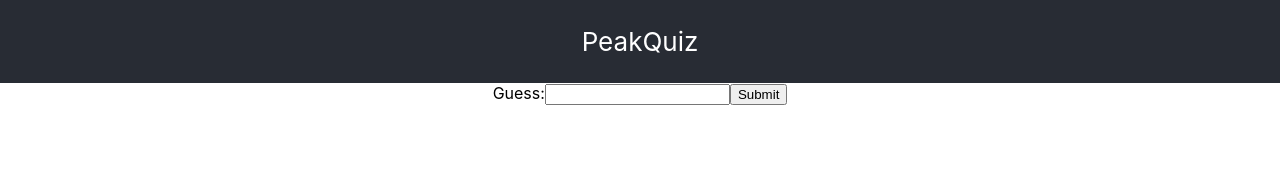
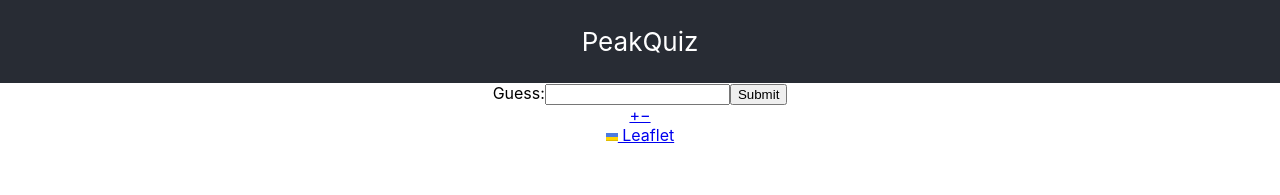
Before and after one commit to tjasz/peakquiz, a React (Create React App) app: page / in a window 1280 px wide. Shown: the top 195 px of the page. Built offline with nearby package versions, Linux system fonts and the light colour scheme.

Commit message:
Use a leaflet mapcontainer

```diff
--- a/package.json
+++ b/package.json
@@ -10,6 +10,7 @@
     "@types/node": "^16.18.96",
     "@types/react": "^18.3.1",
     "@types/react-dom": "^18.3.0",
+    "leaflet": "^1.9.4",
     "react": "^18.3.1",
     "react-dom": "^18.3.1",
     "react-leaflet": "^4.2.1",
@@ -40,5 +41,8 @@
       "last 1 firefox version",
       "last 1 safari version"
     ]
+  },
+  "devDependencies": {
+    "@types/leaflet": "^1.9.12"
   }
 }
--- a/src/App.tsx
+++ b/src/App.tsx
@@ -1,6 +1,9 @@
-import React, { useEffect, useId, useState } from 'react';
+import React, { useEffect, useId, useRef, useState } from 'react';
 import './App.css';
 import { Feature, FeatureCollection } from './geojson';
+import { MapContainer } from 'react-leaflet';
+import L from 'leaflet';
+
 
 const ignoredWords = ["peak", "mount", "mountain"];
 
@@ -20,6 +23,15 @@ function App() {
   const [guesses, setGuesses] = useState<Set<string>>(new Set<string>());
   const [correct, setCorrect] = useState<Set<Feature>>(new Set<Feature>());
   const [data, setData] = useState<FeatureCollection>();
+
+  const mapRef = useRef<L.Map>(null);
+  const resizeMap = ( mapRef : React.MutableRefObject<L.Map | null>) => {
+    const resizeObserver = new ResizeObserver(() => mapRef?.current?.invalidateSize())
+    const container = document.getElementById('mapview')
+    if (container) {
+      resizeObserver.observe(container)
+    }
+  };
 
   const processServerFile = (fname : string) => {
     fetch(fname,{
@@ -70,6 +82,8 @@ function App() {
         <input type="text" id={id} value={draft ?? ""} onInput={handleInput} />
         <input type="submit" value="Submit" />
       </form>
+      <MapContainer ref={mapRef} whenReady={() => resizeMap(mapRef)}>
+      </MapContainer>
       <ul>
         {Array.from(guesses).map(guess => (<li>{guess}</li>))}
       </ul>
```
Also changed, not shown: 1 other file (tests, documents, lock files or other folders).
